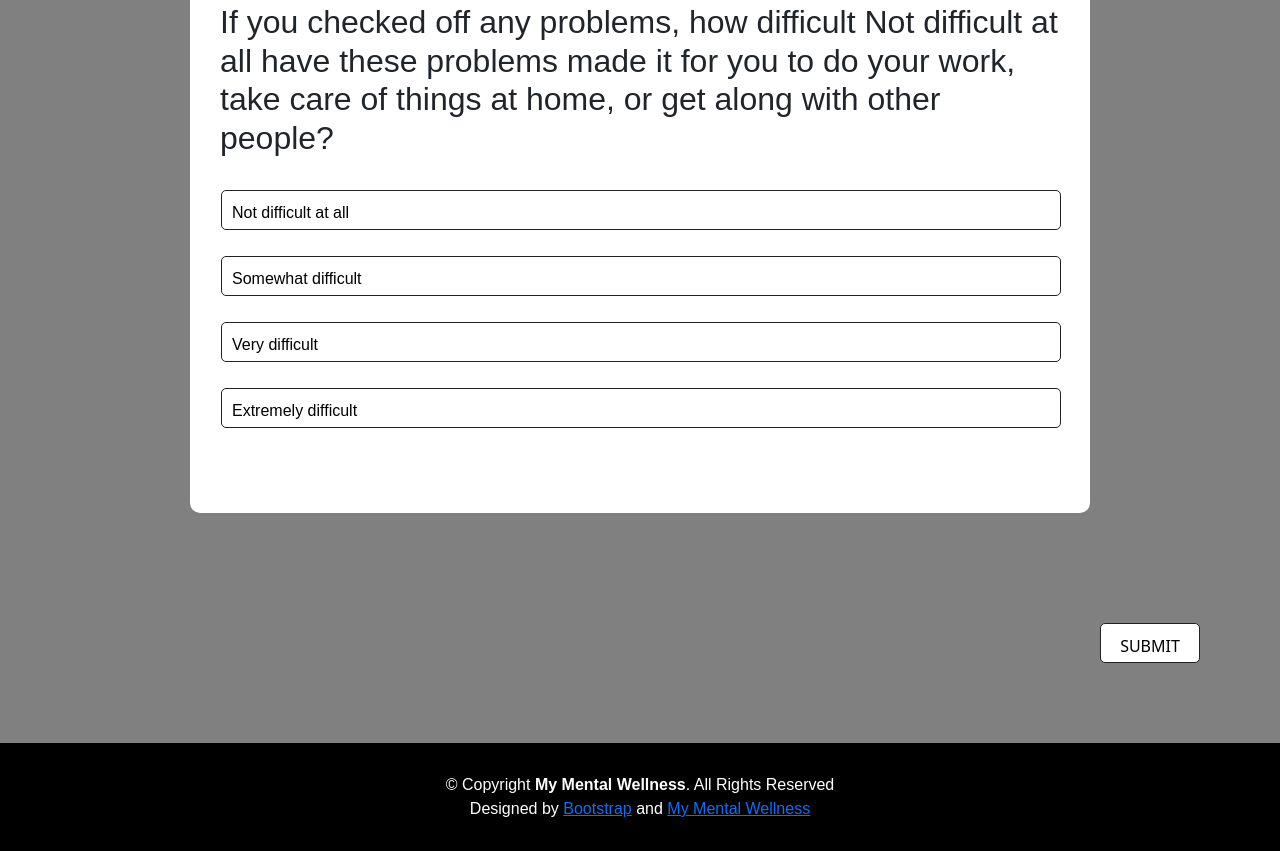
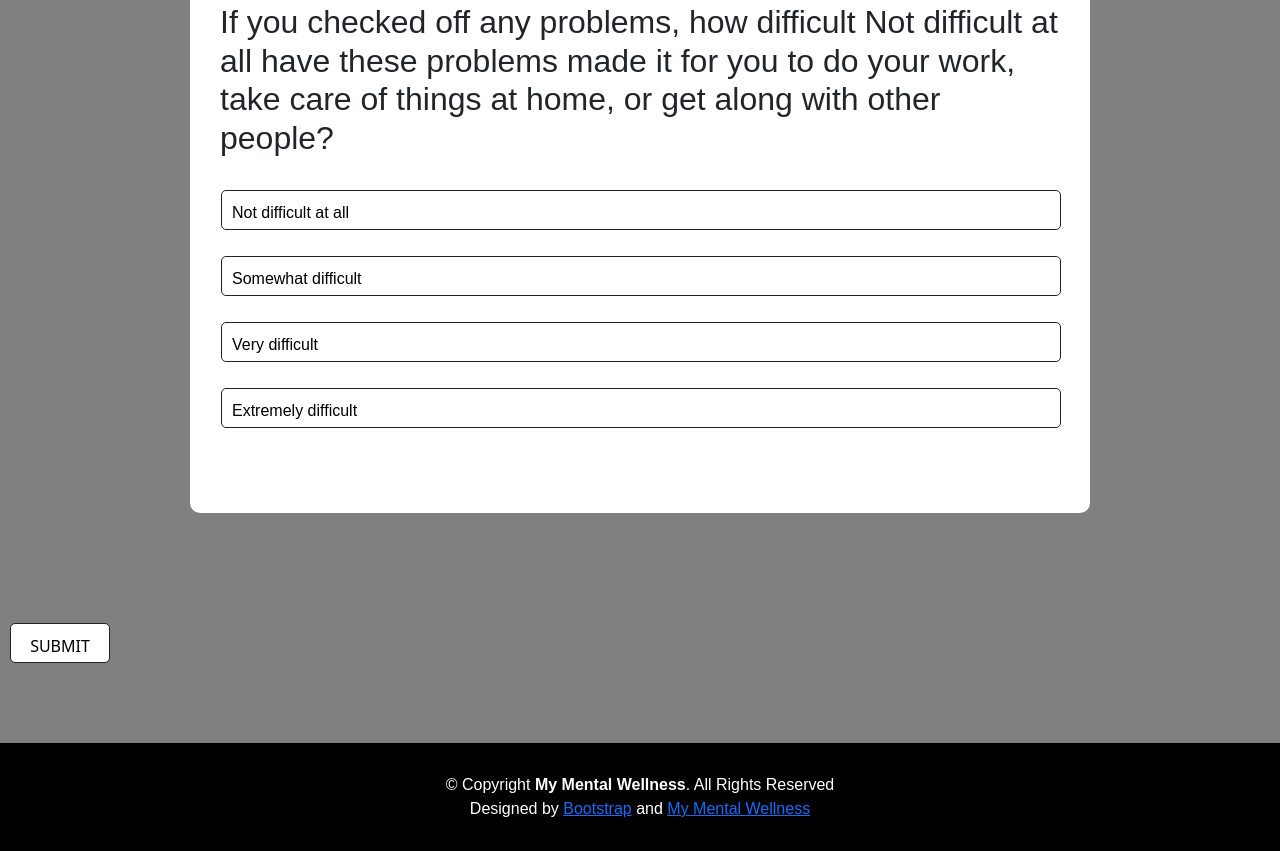
Before and after one commit to HarshithBeta/questionform, a plain HTML site: page index.html in a window 1280 px wide. Shown: the part 5780-6631 px from the top of the page. Drawn offline with nearby package versions, Linux system fonts and the light colour scheme.

Commit message:
Update form.css

```diff
--- a/form.css
+++ b/form.css
@@ -95,7 +95,7 @@ footer{
     border: 1px solid #222;
     height: 40px;
     padding: 10px;
-    margin-left: 1100px;
+
     margin-bottom: 80px;
     text-align: center;
     cursor: pointer;
```
